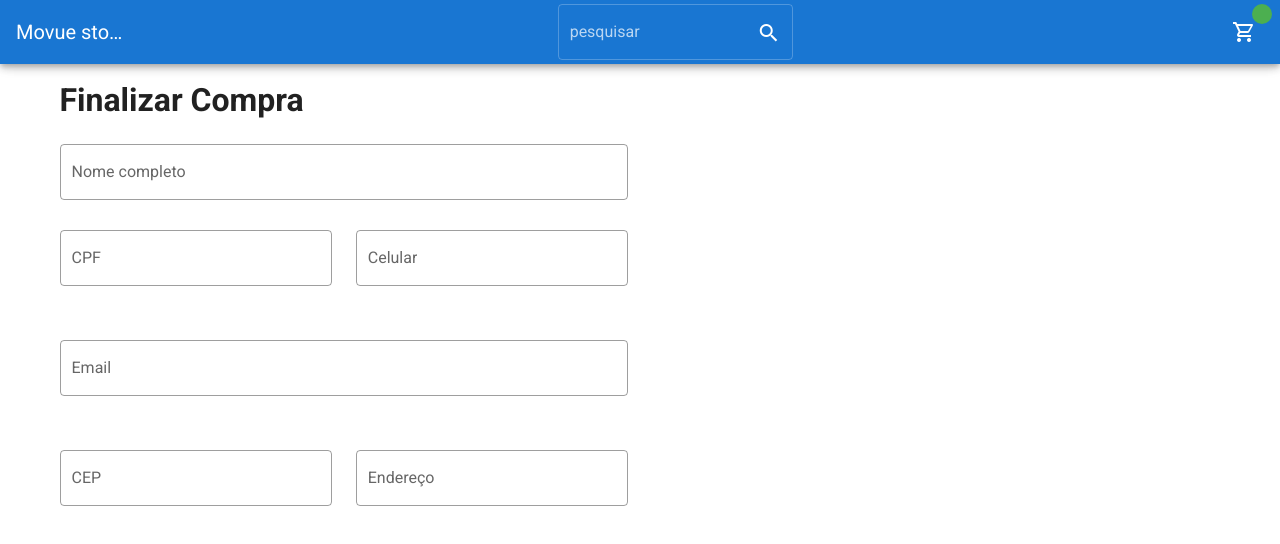
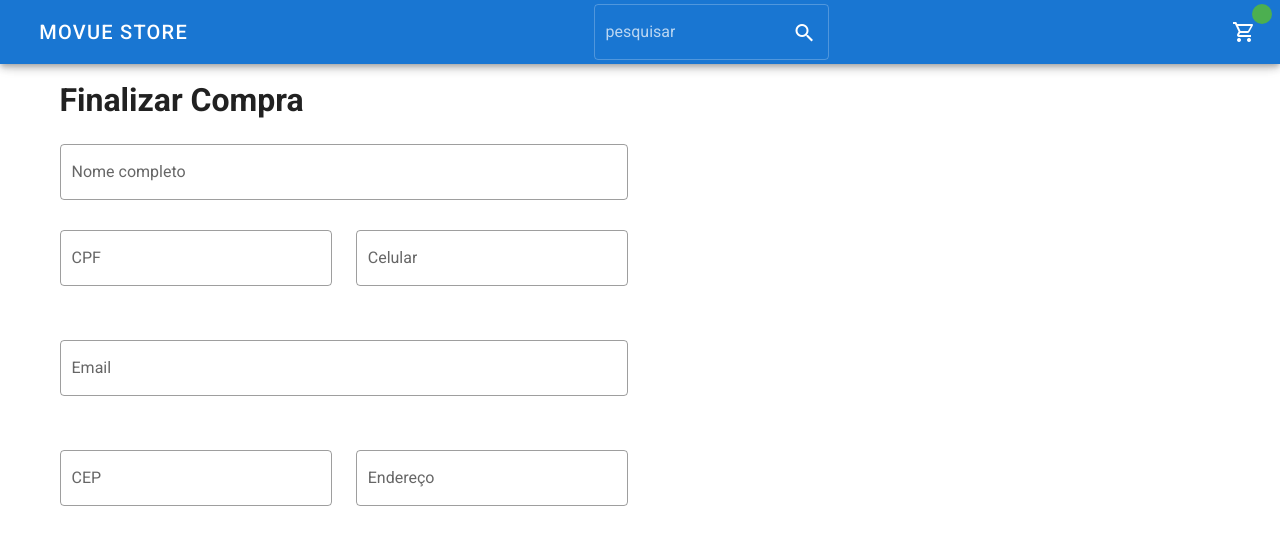
Before and after one commit to inaciogu/movue-store, a Vue app: page /purchase in a window 1280 px wide. Shown: the top 544 px of the page. Built offline with nearby package versions, Linux system fonts and the light colour scheme.

Commit message:
feat: back to home page clicking on header title

```diff
--- a/src/components/Header.vue
+++ b/src/components/Header.vue
@@ -1,9 +1,9 @@
 <template>
   <v-app-bar app color="primary" dark elevation="5">
     <div class="d-flex align-center justify-space-between" style="width: 100%">
-      <div class="d-flex align-center">
+      <v-btn text @click="backToHome" class="d-flex align-center">
         <v-app-bar-title>Movue store</v-app-bar-title>
-      </div>
+      </v-btn>
       <div class="w-100">
         <v-text-field
           v-model="search"
@@ -57,6 +57,9 @@ export default Vue.extend({
     openDrawer() {
       this.$store.commit('toggleDrawer', !this.drawer);
     },
+    backToHome() {
+      this.$router.push('/');
+    },
   },
 });
 </script>
```
